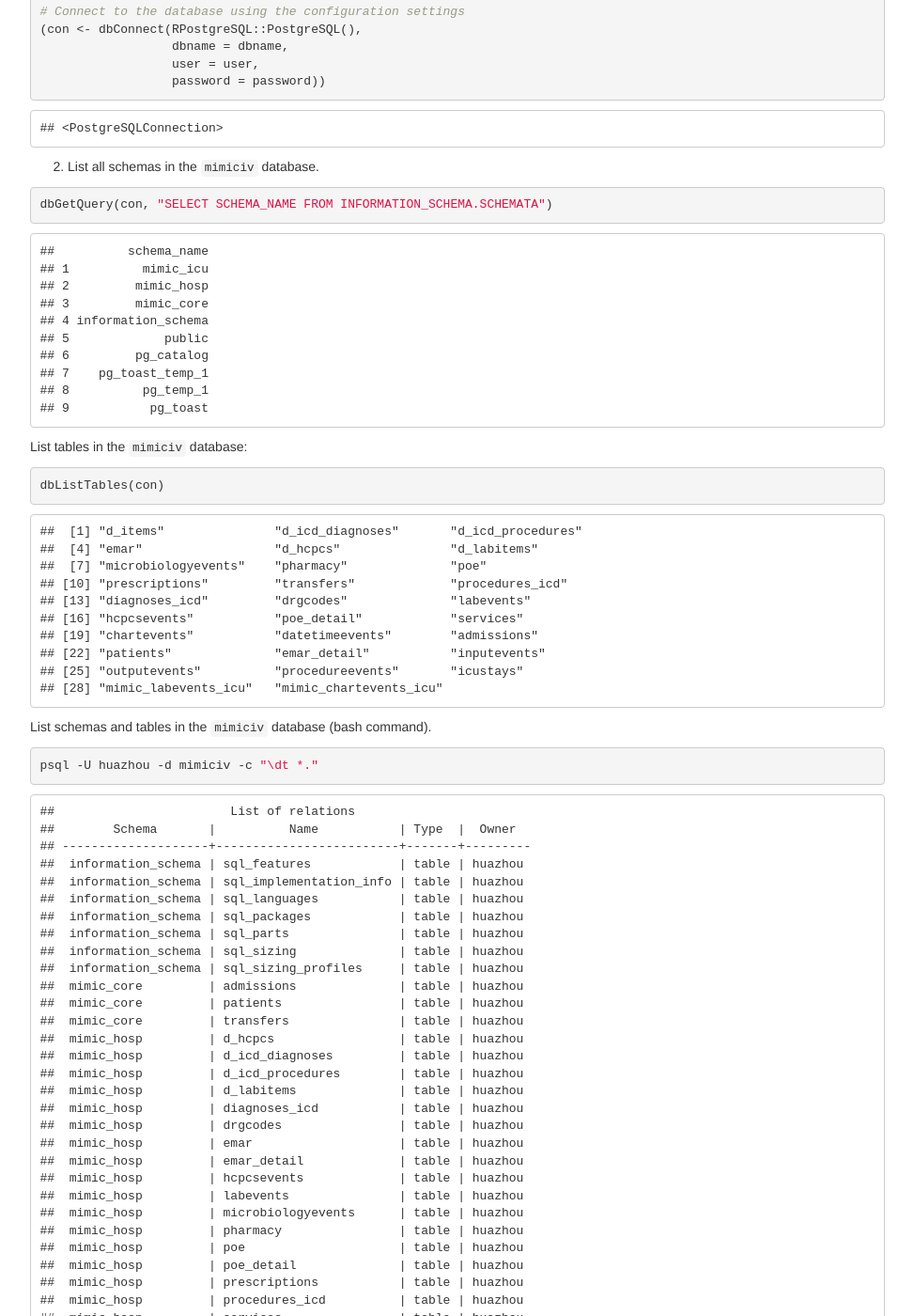
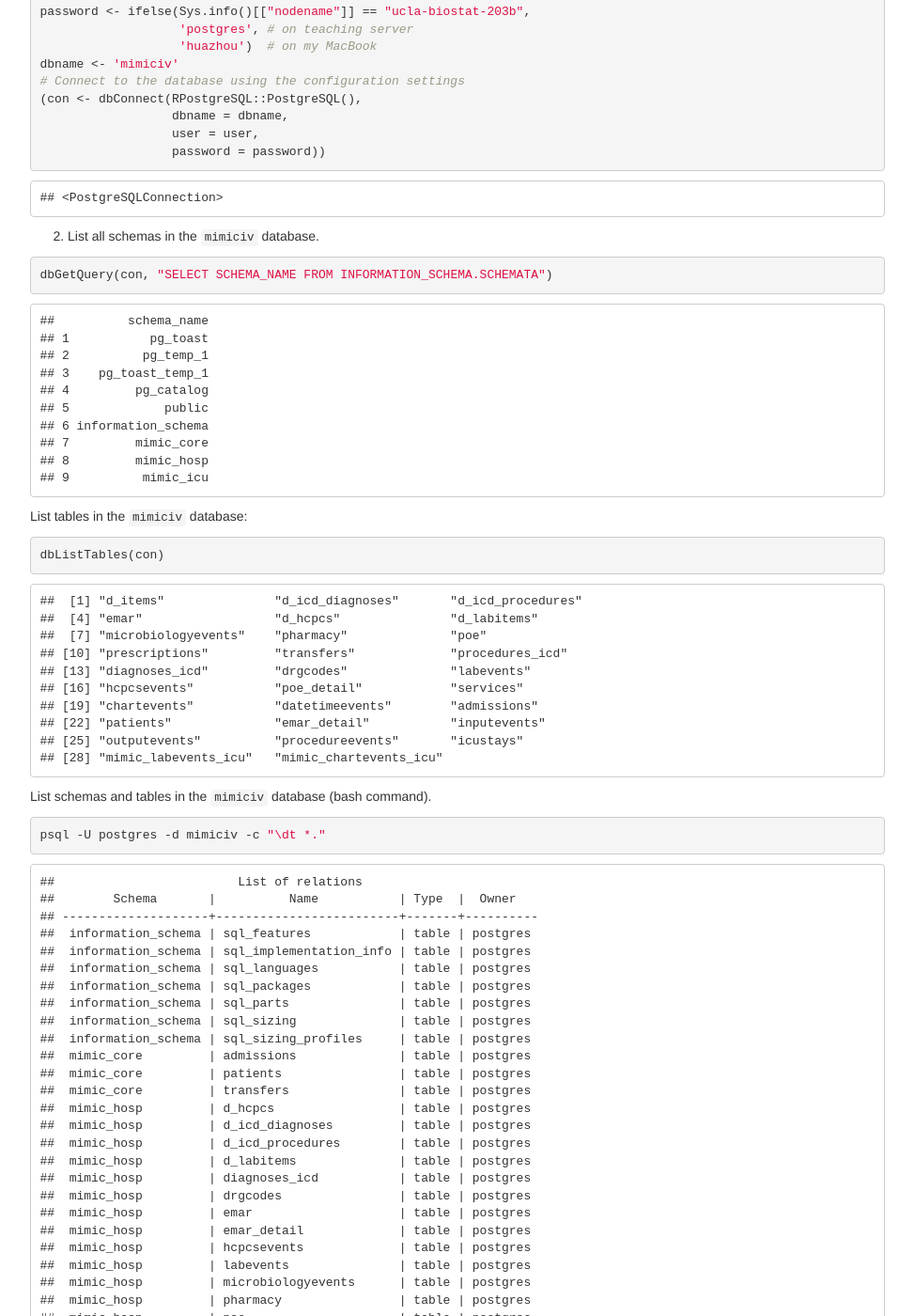
Before and after one commit to ucla-biostat203b-2021winter/ucla-biostat203b-2021winter.github.io, a Jekyll site: the page hw/hw3/hw3.html, which Jekyll copies as it is, in a window 1280 px wide and 1400 px high, scrolled down 2582 px. Shown: the whole window at 94% size, without its empty margins (153-1126 px from the left). Built offline with Jekyll 4.4.1, drawn with Linux system fonts in a browser that asks for light colours; some of the changed text lies outside the part shown.

Commit message:
knit on teaching server

```diff
--- a/hw/hw3/hw3.html
+++ b/hw/hw3/hw3.html
@@ -493,15 +497,15 @@ dbname &lt;- &#39;mimiciv&#39;
 </ol>
 <pre class="r"><code>dbGetQuery(con, &quot;SELECT SCHEMA_NAME FROM INFORMATION_SCHEMA.SCHEMATA&quot;)</code></pre>
 <pre><code>##          schema_name
-## 1          mimic_icu
-## 2         mimic_hosp
-## 3         mimic_core
-## 4 information_schema
+## 1           pg_toast
+## 2          pg_temp_1
+## 3    pg_toast_temp_1
+## 4         pg_catalog
 ## 5             public
-## 6         pg_catalog
-## 7    pg_toast_temp_1
-## 8          pg_temp_1
-## 9           pg_toast</code></pre>
+## 6 information_schema
+## 7         mimic_core
+## 8         mimic_hosp
+## 9          mimic_icu</code></pre>
 <p>List tables in the <code>mimiciv</code> database:</p>
 <pre class="r"><code>dbListTables(con)</code></pre>
 <pre><code>##  [1] &quot;d_items&quot;               &quot;d_icd_diagnoses&quot;       &quot;d_icd_procedures&quot;
@@ -515,108 +519,108 @@ dbname &lt;- &#39;mimiciv&#39;
 ## [25] &quot;outputevents&quot;          &quot;procedureevents&quot;       &quot;icustays&quot;
 ## [28] &quot;mimic_labevents_icu&quot;   &quot;mimic_chartevents_icu&quot;</code></pre>
 <p>List schemas and tables in the <code>mimiciv</code> database (bash command).</p>
-<pre class="bash"><code>psql -U huazhou -d mimiciv -c &quot;\dt *.&quot;</code></pre>
-<pre><code>##                        List of relations
+<pre class="bash"><code>psql -U postgres -d mimiciv -c &quot;\dt *.&quot;</code></pre>
+<pre><code>##                         List of relations
 ##        Schema       |          Name           | Type  |  Owner
-## --------------------+-------------------------+-------+---------
-##  information_schema | sql_features            | table | huazhou
-##  information_schema | sql_implementation_info | table | huazhou
-##  information_schema | sql_languages           | table | huazhou
-##  information_schema | sql_packages            | table | huazhou
-##  information_schema | sql_parts               | table | huazhou
-##  information_schema | sql_sizing              | table | huazhou
-##  information_schema | sql_sizing_profiles     | table | huazhou
-##  mimic_core         | admissions              | table | huazhou
-##  mimic_core         | patients                | table | huazhou
-##  mimic_core         | transfers               | table | huazhou
-##  mimic_hosp         | d_hcpcs                 | table | huazhou
-##  mimic_hosp         | d_icd_diagnoses         | table | huazhou
-##  mimic_hosp         | d_icd_procedures        | table | huazhou
-##  mimic_hosp         | d_labitems              | table | huazhou
-##  mimic_hosp         | diagnoses_icd           | table | huazhou
-##  mimic_hosp         | drgcodes                | table | huazhou
-##  mimic_hosp         | emar                    | table | huazhou
-##  mimic_hosp         | emar_detail             | table | huazhou
-##  mimic_hosp         | hcpcsevents             | table | huazhou
-##  mimic_hosp         | labevents               | table | huazhou
-##  mimic_hosp         | microbiologyevents      | table | huazhou
-##  mimic_hosp         | pharmacy                | table | huazhou
-##  mimic_hosp         | poe                     | table | huazhou
-##  mimic_hosp         | poe_detail              | table | huazhou
-##  mimic_hosp         | prescriptions           | table | huazhou
-##  mimic_hosp         | procedures_icd          | table | huazhou
-##  mimic_hosp         | services                | table | huazhou
-##  mimic_icu          | chartevents             | table | huazhou
-##  mimic_icu          | d_items                 | table | huazhou
-##  mimic_icu          | datetimeevents          | table | huazhou
-##  mimic_icu          | icustays                | table | huazhou
-##  mimic_icu          | inputevents             | table | huazhou
-##  mimic_icu          | outputevents            | table | huazhou
-##  mimic_icu          | procedureevents         | table | huazhou
-##  pg_catalog         | pg_aggregate            | table | huazhou
-##  pg_catalog         | pg_am                   | table | huazhou
-##  pg_catalog         | pg_amop                 | table | huazhou
-##  pg_catalog         | pg_amproc               | table | huazhou
-##  pg_catalog         | pg_attrdef              | table | huazhou
-##  pg_catalog         | pg_attribute            | table | huazhou
-##  pg_catalog         | pg_auth_members         | table | huazhou
-##  pg_catalog         | pg_authid               | table | huazhou
-##  pg_catalog         | pg_cast                 | table | huazhou
-##  pg_catalog         | pg_class                | table | huazhou
-##  pg_catalog         | pg_collation            | table | huazhou
-##  pg_catalog         | pg_constraint           | table | huazhou
-##  pg_catalog         | pg_conversion           | table | huazhou
-##  pg_catalog         | pg_database             | table | huazhou
-##  pg_catalog         | pg_db_role_setting      | table | huazhou
-##  pg_catalog         | pg_default_acl          | table | huazhou
-##  pg_catalog         | pg_depend               | table | huazhou
-##  pg_catalog         | pg_description          | table | huazhou
-##  pg_catalog         | pg_enum                 | table | huazhou
-##  pg_catalog         | pg_event_trigger        | table | huazhou
-##  pg_catalog         | pg_extension            | table | huazhou
-##  pg_catalog         | pg_foreign_data_wrapper | table | huazhou
-##  pg_catalog         | pg_foreign_server       | table | huazhou
-##  pg_catalog         | pg_foreign_table        | table | huazhou
-##  pg_catalog         | pg_index                | table | huazhou
-##  pg_catalog         | pg_inherits             | table | huazhou
-##  pg_catalog         | pg_init_privs           | table | huazhou
-##  pg_catalog         | pg_language             | table | huazhou
-##  pg_catalog         | pg_largeobject          | table | huazhou
-##  pg_catalog         | pg_largeobject_metadata | table | huazhou
-##  pg_catalog         | pg_namespace            | table | huazhou
-##  pg_catalog         | pg_opclass              | table | huazhou
-##  pg_catalog         | pg_operator             | table | huazhou
-##  pg_catalog         | pg_opfamily             | table | huazhou
-##  pg_catalog         | pg_partitioned_table    | table | huazhou
-##  pg_catalog         | pg_pltemplate           | table | huazhou
-##  pg_catalog         | pg_policy               | table | huazhou
-##  pg_catalog         | pg_proc                 | table | huazhou
-##  pg_catalog         | pg_publication          | table | huazhou
-##  pg_catalog         | pg_publication_rel      | table | huazhou
-##  pg_catalog         | pg_range                | table | huazhou
-##  pg_catalog         | pg_replication_origin   | table | huazhou
-##  pg_catalog         | pg_rewrite              | table | huazhou
-##  pg_catalog         | pg_seclabel             | table | huazhou
-##  pg_catalog         | pg_sequence             | table | huazhou
-##  pg_catalog         | pg_shdepend             | table | huazhou
-##  pg_catalog         | pg_shdescription        | table | huazhou
-##  pg_catalog         | pg_shseclabel           | table | huazhou
-##  pg_catalog         | pg_statistic            | table | huazhou
-##  pg_catalog         | pg_statistic_ext        | table | huazhou
-##  pg_catalog         | pg_subscription         | table | huazhou
-##  pg_catalog         | pg_subscription_rel     | table | huazhou
-##  pg_catalog         | pg_tablespace           | table | huazhou
-##  pg_catalog         | pg_transform            | table | huazhou
-##  pg_catalog         | pg_trigger              | table | huazhou
-##  pg_catalog         | pg_ts_config            | table | huazhou
-##  pg_catalog         | pg_ts_config_map        | table | huazhou
-##  pg_catalog         | pg_ts_dict              | table | huazhou
-##  pg_catalog         | pg_ts_parser            | table | huazhou
-##  pg_catalog         | pg_ts_template          | table | huazhou
-##  pg_catalog         | pg_type                 | table | huazhou
-##  pg_catalog         | pg_user_mapping         | table | huazhou
-##  public             | mimic_chartevents_icu   | table | huazhou
-##  public             | mimic_labevents_icu     | table | huazhou
+## --------------------+-------------------------+-------+----------
+##  information_schema | sql_features            | table | postgres
+##  information_schema | sql_implementation_info | table | postgres
+##  information_schema | sql_languages           | table | postgres
+##  information_schema | sql_packages            | table | postgres
+##  information_schema | sql_parts               | table | postgres
+##  information_schema | sql_sizing              | table | postgres
+##  information_schema | sql_sizing_profiles     | table | postgres
+##  mimic_core         | admissions              | table | postgres
+##  mimic_core         | patients                | table | postgres
+##  mimic_core         | transfers               | table | postgres
+##  mimic_hosp         | d_hcpcs                 | table | postgres
+##  mimic_hosp         | d_icd_diagnoses         | table | postgres
+##  mimic_hosp         | d_icd_procedures        | table | postgres
+##  mimic_hosp         | d_labitems              | table | postgres
+##  mimic_hosp         | diagnoses_icd           | table | postgres
+##  mimic_hosp         | drgcodes                | table | postgres
+##  mimic_hosp         | emar                    | table | postgres
+##  mimic_hosp         | emar_detail             | table | postgres
+##  mimic_hosp         | hcpcsevents             | table | postgres
+##  mimic_hosp         | labevents               | table | postgres
+##  mimic_hosp         | microbiologyevents      | table | postgres
+##  mimic_hosp         | pharmacy                | table | postgres
+##  mimic_hosp         | poe                     | table | postgres
+##  mimic_hosp         | poe_detail              | table | postgres
+##  mimic_hosp         | prescriptions           | table | postgres
+##  mimic_hosp         | procedures_icd          | table | postgres
+##  mimic_hosp         | services                | table | postgres
+##  mimic_icu          | chartevents             | table | postgres
+##  mimic_icu          | d_items                 | table | postgres
+##  mimic_icu          | datetimeevents          | table | postgres
+##  mimic_icu          | icustays                | table | postgres
+##  mimic_icu          | inputevents             | table | postgres
+##  mimic_icu          | outputevents            | table | postgres
+##  mimic_icu          | procedureevents         | table | postgres
+##  pg_catalog         | pg_aggregate            | table | postgres
+##  pg_catalog         | pg_am                   | table | postgres
+##  pg_catalog         | pg_amop                 | table | postgres
+##  pg_catalog         | pg_amproc               | table | postgres
+##  pg_catalog         | pg_attrdef              | table | postgres
+##  pg_catalog         | pg_attribute            | table | postgres
+##  pg_catalog         | pg_auth_members         | table | postgres
+##  pg_catalog         | pg_authid               | table | postgres
+##  pg_catalog         | pg_cast                 | table | postgres
+##  pg_catalog         | pg_class                | table | postgres
+##  pg_catalog         | pg_collation            | table | postgres
+##  pg_catalog         | pg_constraint           | table | postgres
+##  pg_catalog         | pg_conversion           | table | postgres
+##  pg_catalog         | pg_database             | table | postgres
+##  pg_catalog         | pg_db_role_setting      | table | postgres
+##  pg_catalog         | pg_default_acl          | table | postgres
+##  pg_catalog         | pg_depend               | table | postgres
+##  pg_catalog         | pg_description          | table | postgres
+##  pg_catalog         | pg_enum                 | table | postgres
+##  pg_catalog         | pg_event_trigger        | table | postgres
+##  pg_catalog         | pg_extension            | table | postgres
+##  pg_catalog         | pg_foreign_data_wrapper | table | postgres
+##  pg_catalog         | pg_foreign_server       | table | postgres
+##  pg_catalog         | pg_foreign_table        | table | postgres
+##  pg_catalog         | pg_index                | table | postgres
+##  pg_catalog         | pg_inherits             | table | postgres
+##  pg_catalog         | pg_init_privs           | table | postgres
+##  pg_catalog         | pg_language             | table | postgres
+##  pg_catalog         | pg_largeobject          | table | postgres
+##  pg_catalog         | pg_largeobject_metadata | table | postgres
+##  pg_catalog         | pg_namespace            | table | postgres
+##  pg_catalog         | pg_opclass              | table | postgres
+##  pg_catalog         | pg_operator             | table | postgres
+##  pg_catalog         | pg_opfamily             | table | postgres
+##  pg_catalog         | pg_partitioned_table    | table | postgres
+##  pg_catalog         | pg_pltemplate           | table | postgres
+##  pg_catalog         | pg_policy               | table | postgres
+##  pg_catalog         | pg_proc                 | table | postgres
+##  pg_catalog         | pg_publication          | table | postgres
+##  pg_catalog         | pg_publication_rel      | table | postgres
+##  pg_catalog         | pg_range                | table | postgres
+##  pg_catalog         | pg_replication_origin   | table | postgres
+##  pg_catalog         | pg_rewrite              | table | postgres
+##  pg_catalog         | pg_seclabel             | table | postgres
+##  pg_catalog         | pg_sequence             | table | postgres
+##  pg_catalog         | pg_shdepend             | table | postgres
+##  pg_catalog         | pg_shdescription        | table | postgres
+##  pg_catalog         | pg_shseclabel           | table | postgres
+##  pg_catalog         | pg_statistic            | table | postgres
+##  pg_catalog         | pg_statistic_ext        | table | postgres
+##  pg_catalog         | pg_subscription         | table | postgres
+##  pg_catalog         | pg_subscription_rel     | table | postgres
+##  pg_catalog         | pg_tablespace           | table | postgres
+##  pg_catalog         | pg_transform            | table | postgres
+##  pg_catalog         | pg_trigger              | table | postgres
+##  pg_catalog         | pg_ts_config            | table | postgres
+##  pg_catalog         | pg_ts_config_map        | table | postgres
+##  pg_catalog         | pg_ts_dict              | table | postgres
+##  pg_catalog         | pg_ts_parser            | table | postgres
+##  pg_catalog         | pg_ts_template          | table | postgres
+##  pg_catalog         | pg_type                 | table | postgres
+##  pg_catalog         | pg_user_mapping         | table | postgres
+##  public             | mimic_chartevents_icu   | table | postgres
+##  public             | mimic_labevents_icu     | table | postgres
 ## (98 rows)</code></pre>
 <ol start="3" style="list-style-type: decimal">
 <li>Connect to the icustays table. Note how to use <code>Id()</code> to specify the schema containing the table.</li>
@@ -624,7 +628,7 @@ dbname &lt;- &#39;mimiciv&#39;
 <pre class="r"><code>icustays_tble &lt;- tbl(con, Id(schema = &quot;mimic_icu&quot;, table = &quot;icustays&quot;)) %&gt;%
   print(width = Inf)</code></pre>
 <pre><code>## # Source:   table&lt;&quot;mimic_icu&quot;.&quot;icustays&quot;&gt; [?? x 8]
-## # Database: postgres 10.0.2 [huazhou@/tmp:5432/mimiciv]
+## # Database: postgres 10.0.16 [postgres@/var/run/postgresql:5432/mimiciv]
 ##    subject_id  hadm_id  stay_id first_careunit
 ##         &lt;int&gt;    &lt;int&gt;    &lt;int&gt; &lt;chr&gt;
 ##  1   17823467 27561644 35964304 Coronary Care Unit (CCU)
```
Also changed, not shown: other parts of hw/hw3/hw3.html (+14 -10 lines).
